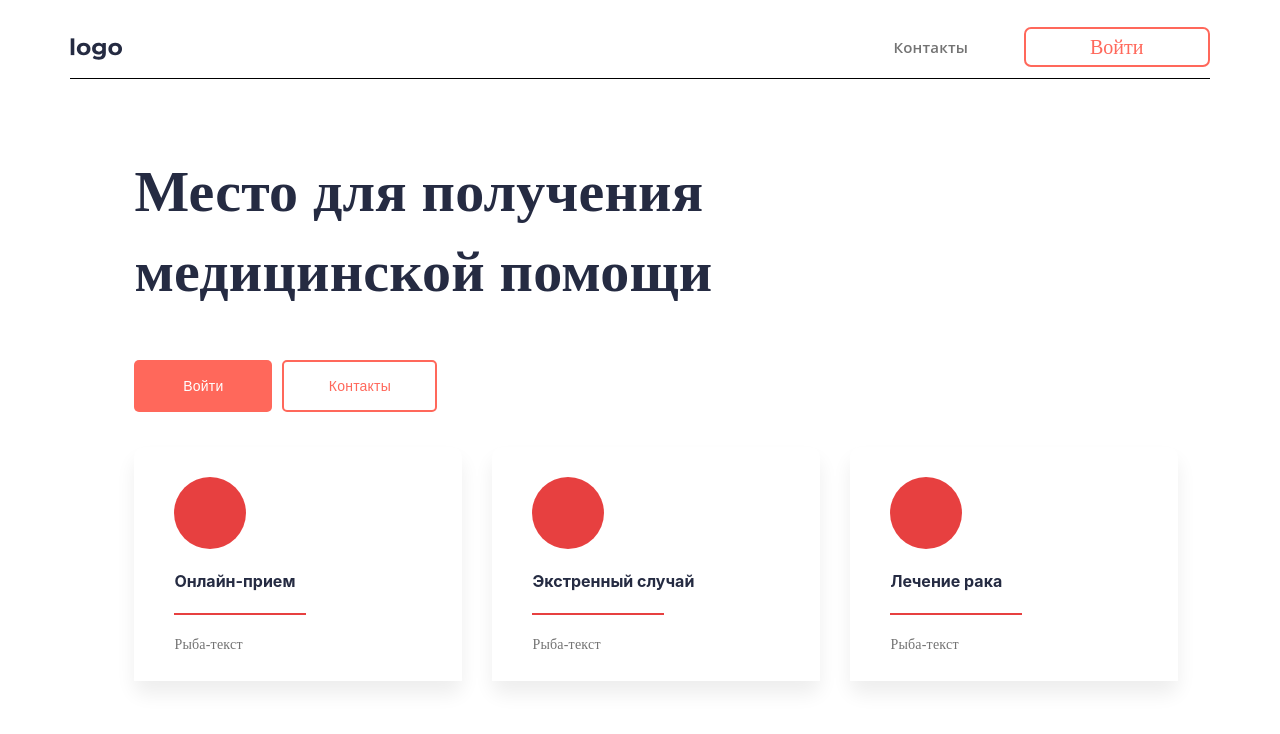
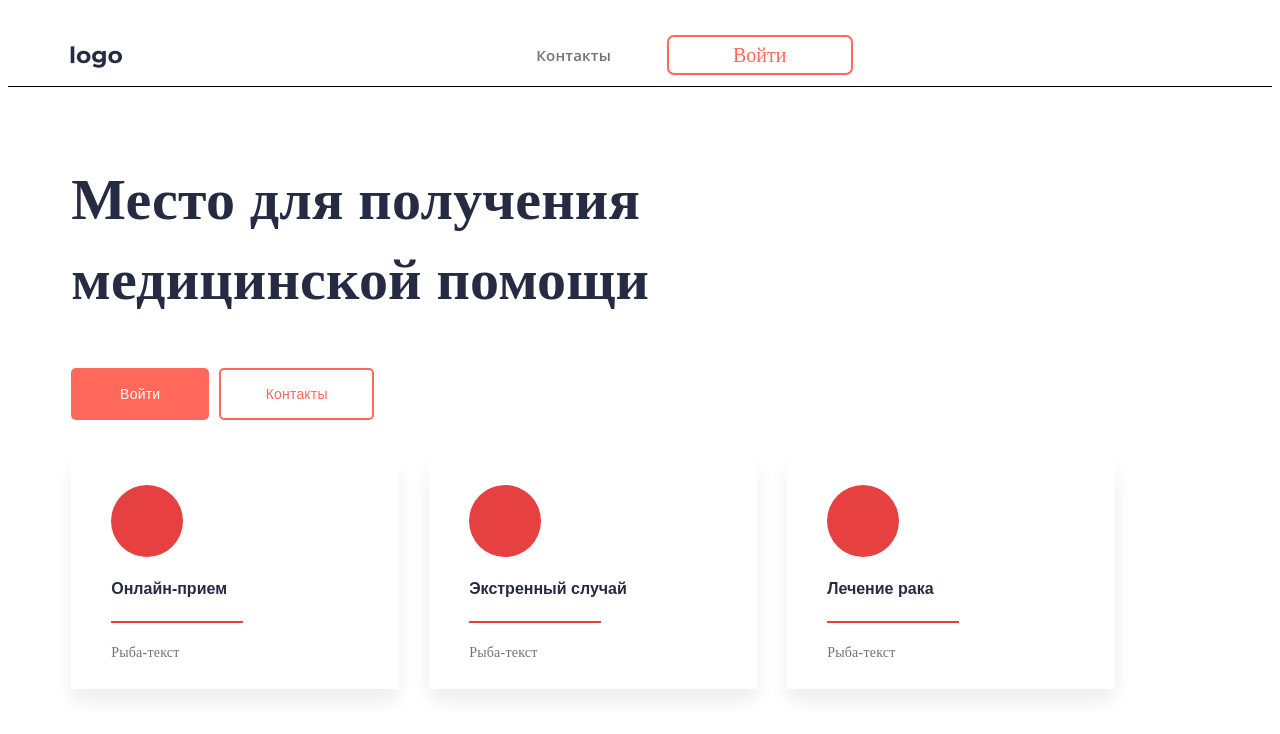
Before and after one commit to Sandreykina/react-site, a React (Create React App) app: page / in a window 1280 px wide. Shown: the top 734 px of the page. Built offline with nearby package versions, Linux system fonts and the light colour scheme.

Commit message:
fixed adaptive page styles and popup

```diff
--- a/src/App.css
+++ b/src/App.css
@@ -13,7 +13,7 @@
   }
 }
 
-.App-header {
+/* .App-header {
   background-color: #282c34;
   min-height: 100vh;
   display: flex;
@@ -22,7 +22,7 @@
   justify-content: center;
   font-size: calc(10px + 2vmin);
   color: white;
-}
+} */
 
 .App-link {
   color: #61dafb;
--- a/src/App.js
+++ b/src/App.js
@@ -31,9 +31,8 @@ const App = () => {
     setisLoginPopupOpen(false);
   };
   return (
-    <div>
+      <div className="page">
       <Header onLogin={handleLoginClick}/>
-      <div className="page">
       <Routes>
         <Route exact path="/profile" element={<Profile
           currentUser={currentUser}
@@ -53,7 +52,6 @@ const App = () => {
         setisLoggedIn={setisLoggedIn}
       />
     </div>
-    </div>
   );
 }
 
--- a/src/blocks/content/content.css
+++ b/src/blocks/content/content.css
@@ -1,5 +1,5 @@
 .content {
-    max-width: 80%;
+    max-width: 90%;
     margin: 0 auto;
     padding-top: 25px;
 }
--- a/src/blocks/header/header.css
+++ b/src/blocks/header/header.css
@@ -5,11 +5,11 @@
   height: 7.741vh;
   border-bottom: 1px solid black;
   justify-content: space-between;
-  margin: 1.953vh 4.861vw 0
+  padding: 1.953vh 4.861vw 0
 }
 .header-btns {
   display: flex;
-  width: 100%;
+  max-width: 100%;
   align-items: center;
   justify-content: flex-end;
 }
--- a/src/blocks/page/page.css
+++ b/src/blocks/page/page.css
@@ -4,7 +4,7 @@
   background-size: cover;
   color: #252B42;
   box-sizing: border-box;
-  font-family: 'Inter', Arial, sans-serif;
+  font-family: 'Montserrat', Arial, sans-serif;
 }
 @media screen and (max-width: 767px) {
     .page {
--- a/src/blocks/popup/__container/popup__container.css
+++ b/src/blocks/popup/__container/popup__container.css
@@ -1,16 +1,12 @@
 .popup__container {
     box-sizing: border-box;
     width: 35%;
-    height: 50%;
+    height: 45%;
+    min-height: 320px;
+    min-width: 230px;
+    max-width: 500px;
     background-color: white;
     border-radius: 10px;
     position: relative;
     padding: 34px 36px 37px;
 }
-
-@media screen and (max-width: 80%) {
-    .popup__container {
-      margin: 0 19px;
-      padding: 25px 22px;
-    }
-}
--- a/src/components/Header.js
+++ b/src/components/Header.js
@@ -18,7 +18,7 @@ const Header = ({ onLogin }) => {
       <header className="header">
         <img onClick={handleLogoClick} src={headerLogo} alt="Логотип" className="header__logo" />
         <div className="header-btns">
-        <button
+          <button
             onClick={handleContactsClick}
             type="button"
             className="header-contacts-btn"
```
